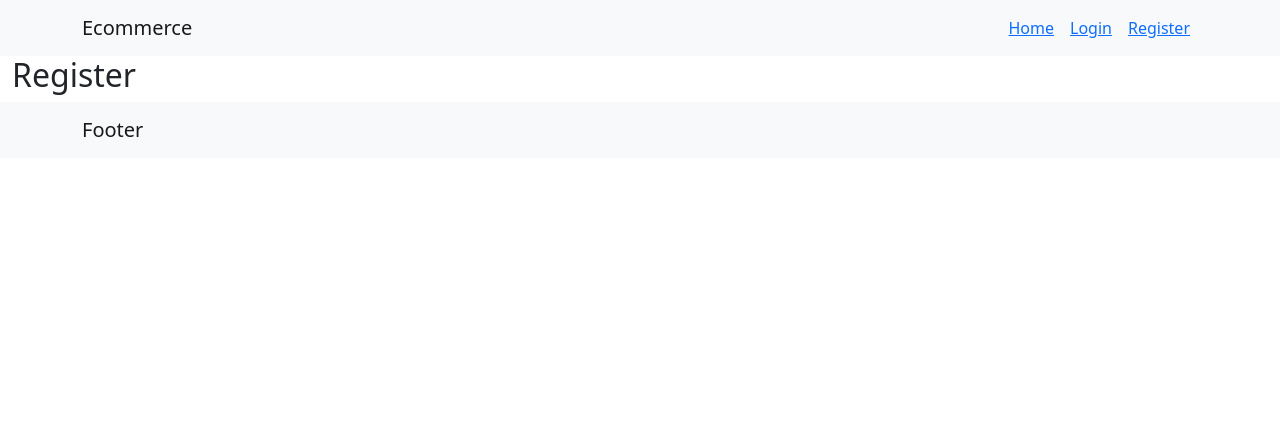
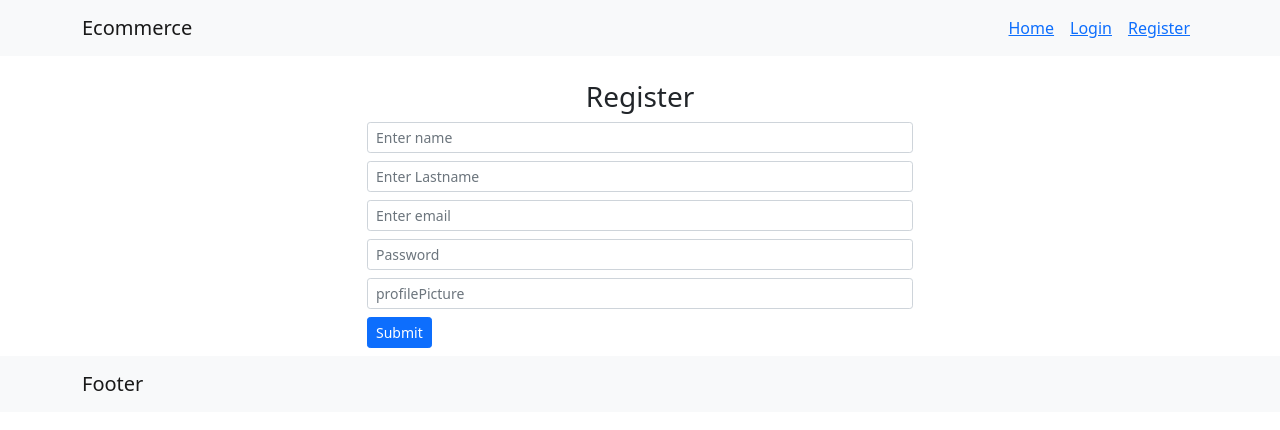
Before and after one commit to oluciams/frontendEcommerce, a React (Create React App) app: page /register in a window 1280 px wide. Shown: the top 430 px of the page. Built offline with nearby package versions, Linux system fonts and the light colour scheme.

Commit message:
Agrega formulario de registro

```diff
--- a/package.json
+++ b/package.json
@@ -10,6 +10,7 @@
     "react": "^17.0.2",
     "react-bootstrap": "^2.0.0-beta.5",
     "react-dom": "^17.0.2",
+    "react-intl": "^5.20.10",
     "react-router-dom": "^5.2.1",
     "react-scripts": "4.0.3",
     "styled-components": "^5.3.0",
--- a/public/index.html
+++ b/public/index.html
@@ -25,6 +25,8 @@
       Learn how to configure a non-root public URL by running `npm run build`.
     -->
 
+    <link href="https://cdn.jsdelivr.net/npm/bootstrap@5.1.0/dist/css/bootstrap.min.css" rel="stylesheet" integrity="sha384-KyZXEAg3QhqLMpG8r+8fhAXLRk2vvoC2f3B09zVXn8CA5QIVfZOJ3BCsw2P0p/We" crossorigin="anonymous">
+
 
     <title>React App</title>
   </head>
--- a/src/components/Banner.js
+++ b/src/components/Banner.js
@@ -19,8 +19,6 @@ export const Banner = () => {
             .catch(err => console.log(err))
     }, [])
 
-
-
     return (
         <div>
         <Row>
--- a/src/components/Cards.js
+++ b/src/components/Cards.js
@@ -1,6 +1,6 @@
 import React from 'react';
 import { Button as Btn } from './Button';
-
+import {IntlProvider, FormattedNumber} from 'react-intl'
 
 
 
@@ -18,7 +18,14 @@ export const Cards = ({
       <img src={cardImage} className="card-img-top" alt=""></img>
       <div className="card-body">
         <h5 className="card-title">{cardTitle}</h5>
-        <p className="card-text">{cardValue}</p>
+        <p className="card-text">
+        <IntlProvider locale="en-US" defaultLocale="en">
+        <br />
+        <FormattedNumber value={cardValue} style="currency" currency="USD" />
+    </IntlProvider>
+        {/* <FormattedNumber value={cardValue} style="currency" currency="EUR" /> */}
+          {/* {cardValue} */}
+          </p>
         <Btn variant={variant} text={text} color={color} />
       </div>
     </div>
--- /dev/null
+++ b/src/components/FormComponent.js
@@ -0,0 +1,36 @@
+import React from 'react';
+import { Form, Button, Container} from 'react-bootstrap';
+
+export const FormComponent = ({ saveFormData }) => {
+
+  return (
+    <Container className="mt-2">
+        <Form>
+          <Form.Group  className="mb-2 col-sm-6 mx-auto" controlId="formBasicName">
+            <Form.Control size="sm"  type="text" placeholder="Enter name" />
+          </Form.Group>
+          <Form.Group className="mb-2 col-sm-6 mx-auto" controlId="formBasicLastname">
+            <Form.Control size="sm" type="text" placeholder="Enter Lastname" />
+          </Form.Group>
+          <Form.Group className="mb-2 col-sm-6 mx-auto" controlId="formBasicEmail">
+            <Form.Control size="sm" type="email" placeholder="Enter email" />
+            <Form.Text className="text-muted">
+            </Form.Text>
+          </Form.Group>
+          <Form.Group className="mb-2 col-sm-6 mx-auto" controlId="formBasicPassword">
+            <Form.Control size="sm" type="password" placeholder="Password" />
+          </Form.Group>
+          <Form.Group className="mb-2 col-sm-6 mx-auto" controlId="">
+            <Form.Control size="sm" type="" placeholder="profilePicture" />
+          </Form.Group>
+          <Form.Group className="mb-2 col-sm-6 mx-auto" controlId="">
+          <Button size="sm" variant="primary" type="submit">
+            Submit
+          </Button>
+          </Form.Group>
+
+        </Form>
+    </Container>
+
+  )
+}
--- a/src/pages/Register.js
+++ b/src/pages/Register.js
@@ -1,15 +1,19 @@
 import React from 'react';
+import { FormComponent} from '../components/FormComponent';
 import { Container} from 'react-bootstrap';
 
 export const Register = () => {
 
+  const saveFormData = () => {
+
+}
+
   return (
-      <>
-        <Container fluid>
-          <h2>Register</h2>
-        </Container>
 
+    <Container className="mt-4">
+        <h3 className="text-center">Register</h3>
+        <FormComponent saveFormData={saveFormData} />
+    </Container>
 
-      </>
   )
 }
```
Also changed, not shown: 2 other files (tests, documents, lock files or other folders).
